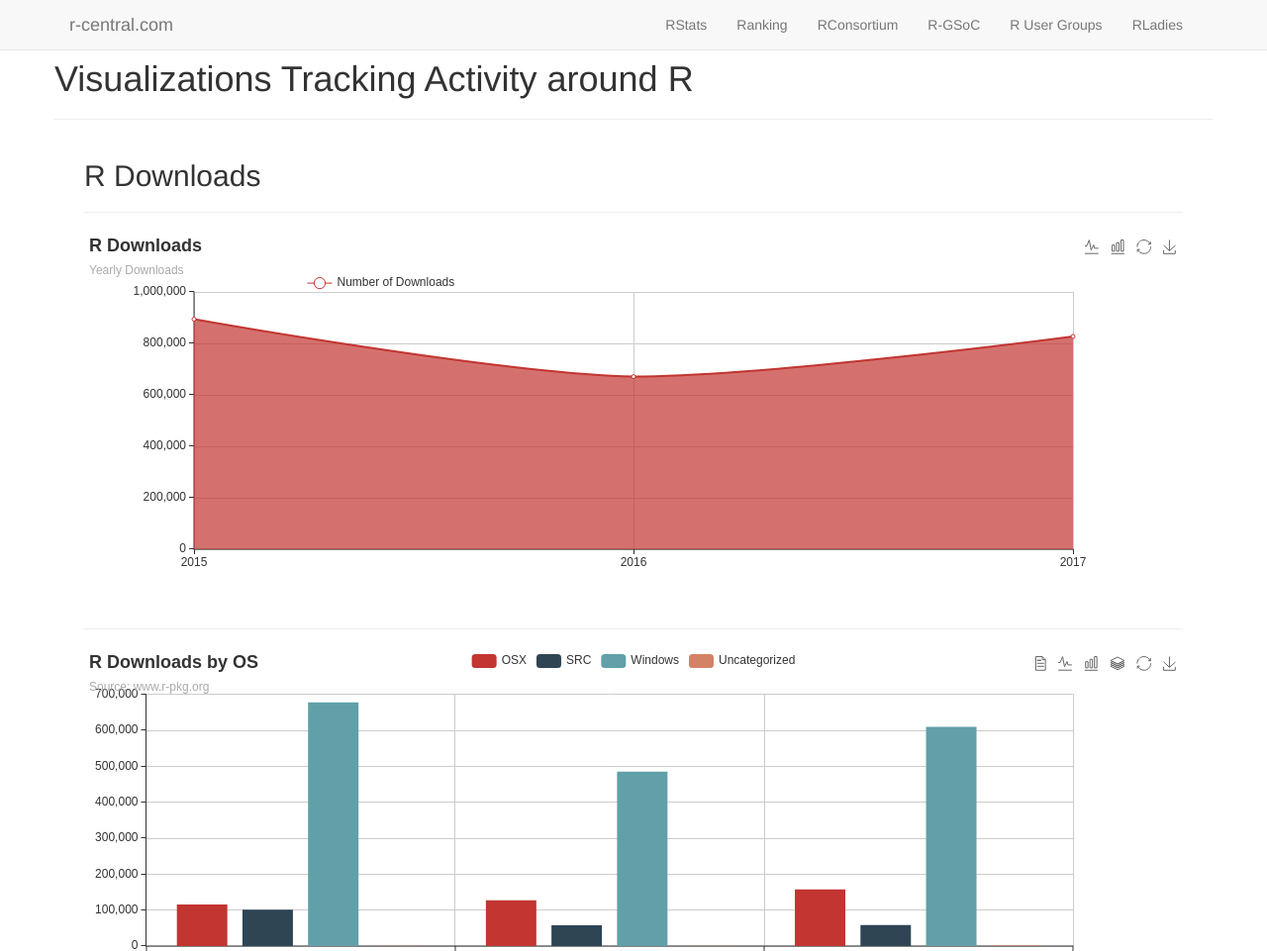
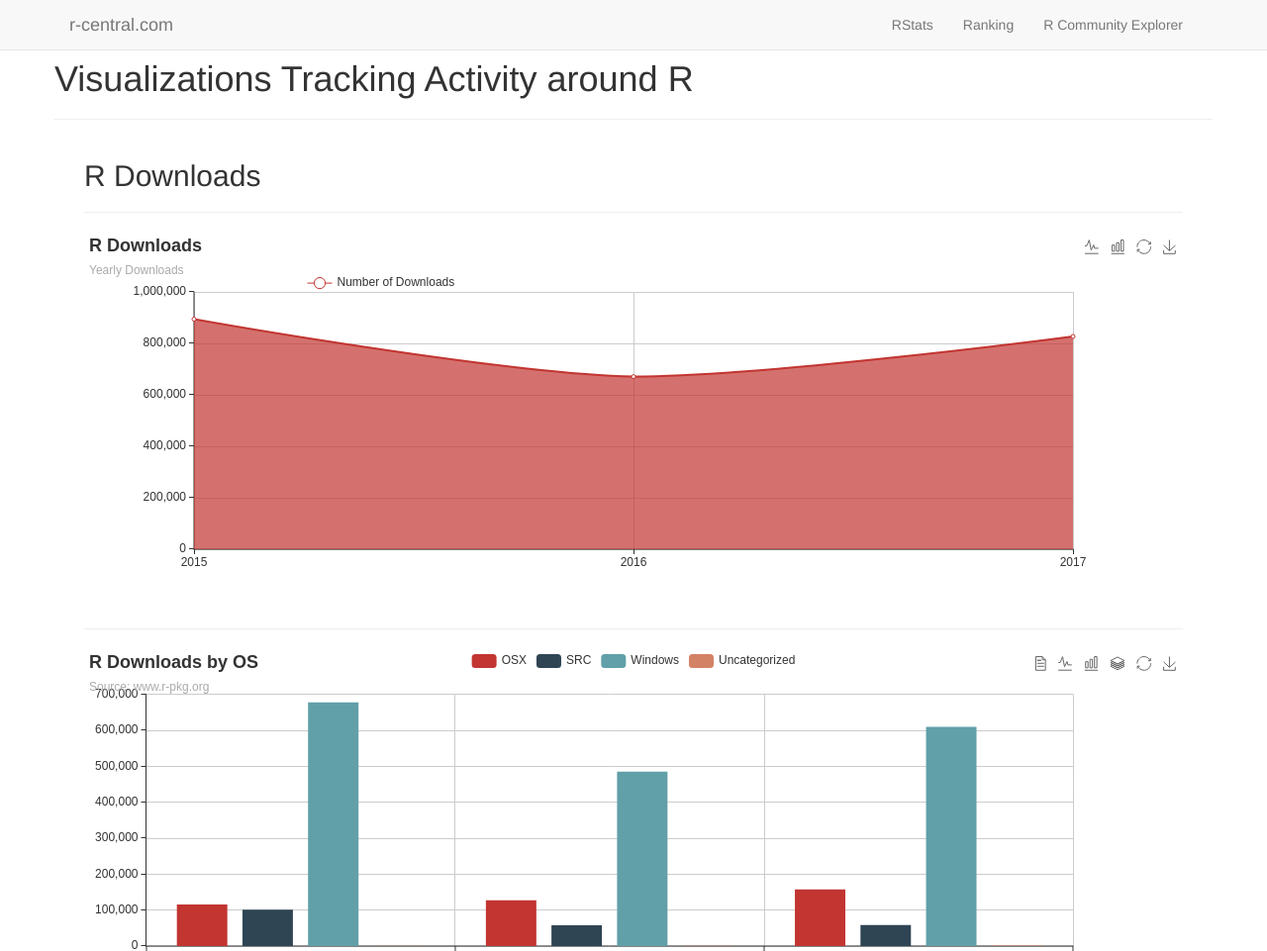
Before and after one commit to benubah/rcentral, a plain HTML site: page index.html in a window 1280 px wide. Shown: the top 961 px of the page at 99% size. Drawn offline with Linux system fonts and the light colour scheme; a script that the page names is missing.

Commit message:
Update index.html

```diff
--- a/index.html
+++ b/index.html
@@ -54,15 +54,9 @@
                     </li>
 			<li><a href="http://trends.r-central.com/ranking/">Ranking</a>
                     </li>
-			    <li><a href="https://rconsortium.github.io/project-analysis/">RConsortium</a>
+		    <li><a href="https://benubah.github.io/r-community-explorer/rugs.html">R Community Explorer</a>
                     </li>
 
-                    <li><a href="https://r-community.github.io/r-gsoc/">R-GSoC</a>
-                    </li>
-                    <li><a href="https://r-community.github.io/user-groups/rugs.html">R User Groups</a>
-                    </li>
-                    <li><a href="https://r-community.github.io/user-groups/rladies.html">RLadies</a>
-                    </li>
                 </ul>
             </div>
             <!-- /.navbar-collapse -->
```
